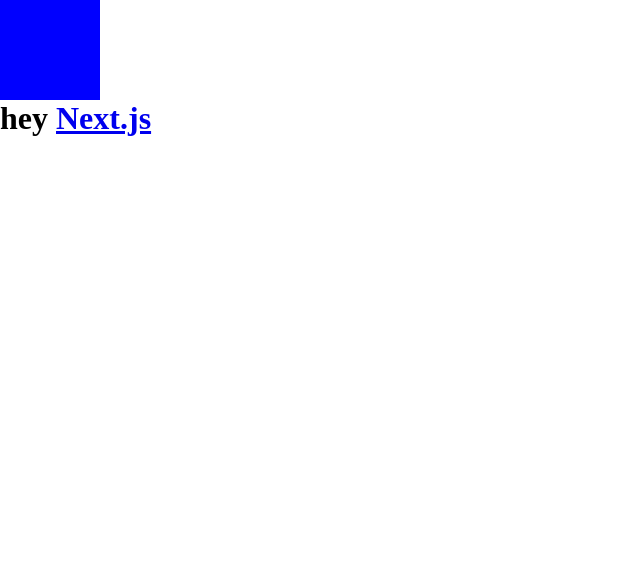
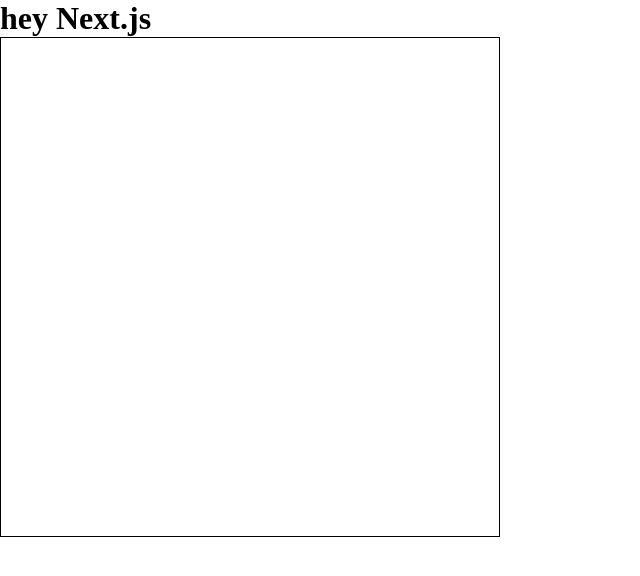
Before and after one commit to Good-Shoes/Good-Shoes_Frontend, a Next.js app: page / in a window 1280 px wide. Shown: the top 576 px of the page, without its empty margins (0-640 px from the left). Built offline with nearby package versions, Linux system fonts and the light colour scheme.

Commit message:
그림그리기 성공

```diff
--- a/src/components/Dra_board.tsx
+++ b/src/components/Dra_board.tsx
@@ -1,8 +1,60 @@
 import React from "react";
+import { useRef, useState, useEffect } from "react";
 import { Board } from "./drawing_board/Style";
 
 const Dra_board = () => {
-  return <Board></Board>;
+  const canvasRef = useRef<HTMLCanvasElement>(null);
+  const contextRef = useRef(null); // 캔버스의 드로잉 컨텍스트를 참조
+
+  const [ctx, setCtx] = useState<any>(); // 캔버스의 드로잉 컨텍스트
+  const [isDrawing, setIsDrawing] = useState(false);
+
+  useEffect(() => {
+    const canvas: any = canvasRef.current;
+
+    const context = canvas.getContext("2d");
+    context.strokeStyle = "black"; // 선의 색
+    context.lineWidth = 2.5; // 선의 굵기
+    contextRef.current = context;
+
+    setCtx(context);
+  });
+
+  const startDrawing = () => {
+    setIsDrawing(true);
+  };
+
+  const finishDrawing = () => {
+    setIsDrawing(false);
+  };
+
+  const drawing = ({ nativeEvent }: any) => {
+    const { offsetX, offsetY } = nativeEvent;
+    //canvas.getContext('2d')의 값이 있을 때
+    if (ctx) {
+      if (!isDrawing) {
+        ctx.beginPath();
+        ctx.moveTo(offsetX, offsetY);
+      } else {
+        ctx.lineTo(offsetX, offsetY);
+        ctx.stroke();
+      }
+    }
+  };
+
+  return (
+    <Board>
+      <canvas
+        ref={canvasRef}
+        onMouseDown={startDrawing}
+        onMouseUp={finishDrawing}
+        onMouseMove={drawing}
+        onMouseLeave={finishDrawing}
+        width="500"
+        height="500"
+      ></canvas>
+    </Board>
+  );
 };
 
 export default Dra_board;
--- a/src/components/drawing_board/Style.ts
+++ b/src/components/drawing_board/Style.ts
@@ -1,7 +1,9 @@
 import styled from "styled-components";
 
 export const Board = styled.div`
-  width: 100px;
-  height: 100px;
-  background: blue;
+  width: 500px;
+  height: 500px;
+  border: 1px solid black;
+  color: red;
+  font-size: 30px;
 `;
--- a/src/pages/index.tsx
+++ b/src/pages/index.tsx
@@ -1,7 +1,6 @@
 import type { NextPage } from "next";
 import Head from "next/head";
-import Link from "next/link";
-import { Board } from "../components/drawing_board/Style";
+import Dra_board from "../components/Dra_board";
 
 const Home: NextPage = () => {
   return (
@@ -10,13 +9,11 @@ const Home: NextPage = () => {
         <title>Create Next App</title>
         <link rel="icon" href="/favicon.ico" />
       </Head>
-      <Board />
-      <h1 className="contents">
-        hey{" "}
-        <Link href="posts/first-post">
-          <a>Next.js</a>
-        </Link>
+
+      <h1 className="hey">
+        hey <a>Next.js</a>
       </h1>
+      <Dra_board />
     </>
   );
 };
```
Also changed, not shown: 2 other files (tests, documents, lock files or other folders).
